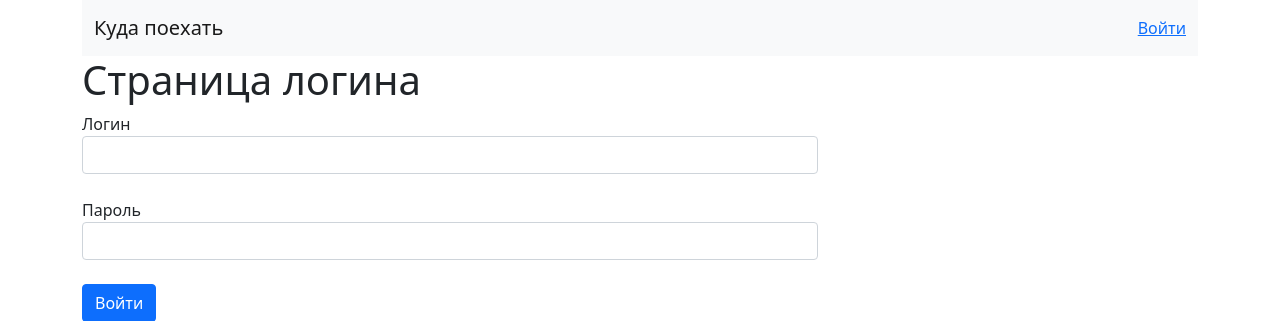
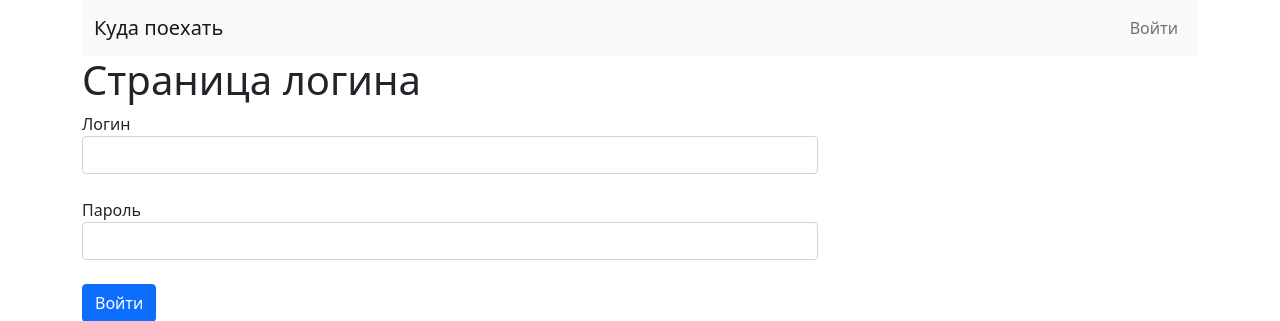
Before and after one commit to lananovikova10/where2go, a Flask app: page /users/login in a window 1280 px wide. Shown: the top 321 px of the page. Run offline with Flask 2, Linux system fonts and the light colour scheme; parts of the project's set-up code (start-up, migrations or seed data) failed here and were passed over.

Commit message:
fixed navbar to display flat using li class=nav-item

```diff
--- a/webapp/templates/base.html
+++ b/webapp/templates/base.html
@@ -14,27 +14,32 @@
     </head>
       <body>
         <div class="container">
-          <nav class="navbar navbar-light bg-light">
+          <nav class="navbar navbar-expand-lg navbar-light bg-light">
             <div class="container-fluid">
             <a class="navbar-brand" href="/">Куда поехать</a>
-            <ul class="nav navbar-nav navbar-right">
-              {% if current_user.is_authenticated %}
-              <li><a href="{{ url_for('user_related.logout') }}">Выйти</a></li>
-              <li><a href="/countries/country_list">Открытые страны</a></li>
-              <li><a href="{{ url_for('user_related.show_user_requests') }}">Мои запросы</a></li>
-                {% else %}
-              <li><a href="{{ url_for('user_related.login') }}">Войти</a></li>
-                {% endif %}
-
-              <li>
-                {% if current_user.is_admin %}
-                <br>
-                <br>
-                <a href="/admin">Админка</a>
-                {% endif %}
-              </li>
-            </ul>
-          </div>
+              <ul class="navbar-nav">
+                  {% if current_user.is_authenticated %}
+                    {% if current_user.is_admin %}
+                    <li class="nav-item">
+                      <a class="nav-link" href="/admin">Админка</a>
+                    </li>
+                    {% endif %}
+                  <li class="nav-item">
+                    <a class="nav-link" href="{{ url_for('user_related.show_user_requests') }}">Мои запросы</a>
+                  </li>
+                  <li class="nav-item">
+                    <a class="nav-link" href="/countries/country_list">Открытые страны</a>
+                  </li>
+                  <li class="nav-item">
+                      <a class="nav-link" href="{{ url_for('user_related.logout') }}">Выйти</a>
+                  </li>
+                  {% else %}
+                  <li class="nav-item">
+                      <a class="nav-link" href="{{ url_for('user_related.login') }}">Войти</a>
+                  </li>
+                  {% endif %}
+              </ul>
+            </div>
           </nav>
           {% block content %}{% endblock %}
         </div>
--- a/webapp/templates/index.html
+++ b/webapp/templates/index.html
@@ -4,7 +4,7 @@
         <h1>{{ page_title }}</h1>
           <div class="row">
             <div class="col-sm-9">
-              Привет! Этот сайт поможет вам сориентироваться, куда можно, а куда нельзя. Или что-то в таком роде. Или в другом.
+              Привет! Этот сайт поможет вам сориентироваться, куда можно поехать из России, а куда нельзя. Или что-то в таком роде. Или в другом.
               {% include "messages.html" %}
               <div class="row">
                 <div class="col-6 col-sm-6">
```
Also changed, not shown: 1 other file.
